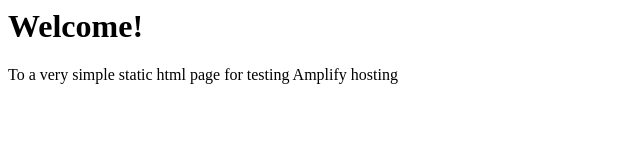
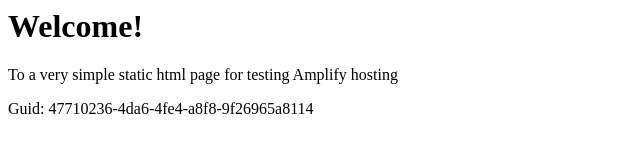
Before and after one commit to aws-aemilia-hkg/Github-PR-Commit-Integration-Test-DoNotTouch-Gith-P5X5MO5I-v1-preprod-ap-east-1, a website: page src/index.html in a window 1280 px wide. Shown: the whole page, without its empty margins (0-640 px from the left). Drawn offline with Linux system fonts and the light colour scheme.

Commit message:
commit from integ tests

```diff
--- a/src/index.html
+++ b/src/index.html
@@ -1,3 +1,5 @@
+
+
 <html lang="en">
 
 <head>
@@ -10,6 +12,6 @@
 <body>
     <h1>Welcome!</h1>
     <p>To a very simple static html page for testing Amplify hosting</p>
-</body>
+    <p>Guid: 47710236-4da6-4fe4-a8f8-9f26965a8114</p></body>
 
 </html>
```
